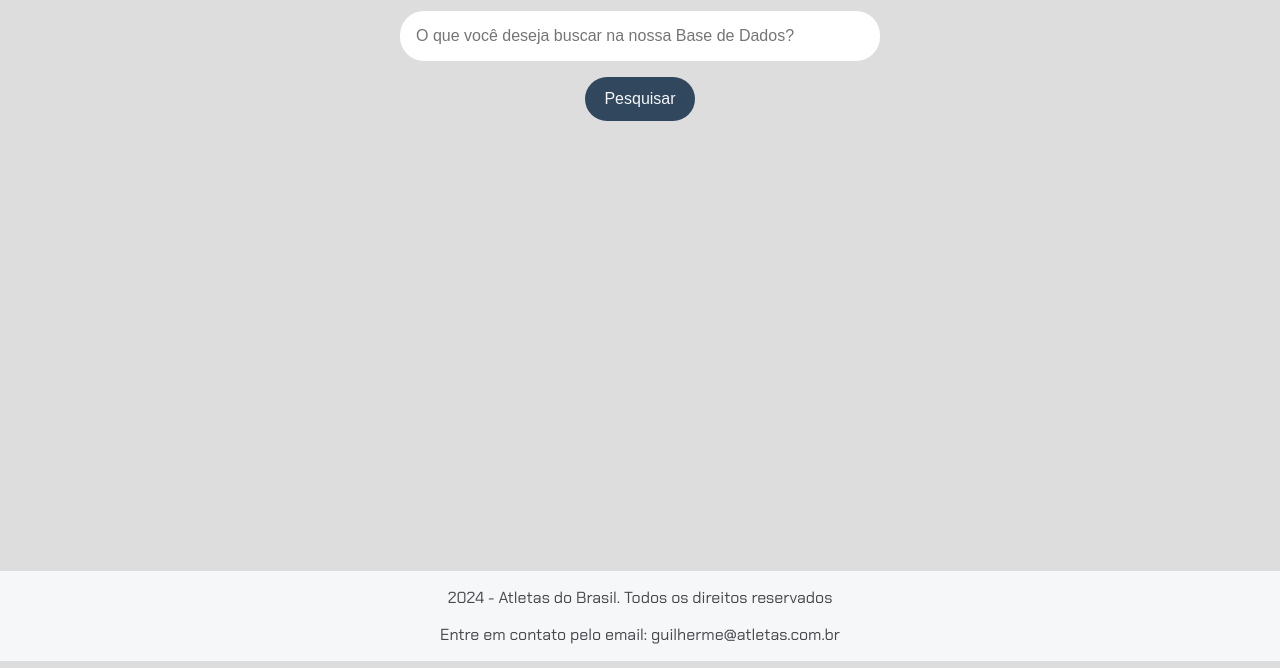
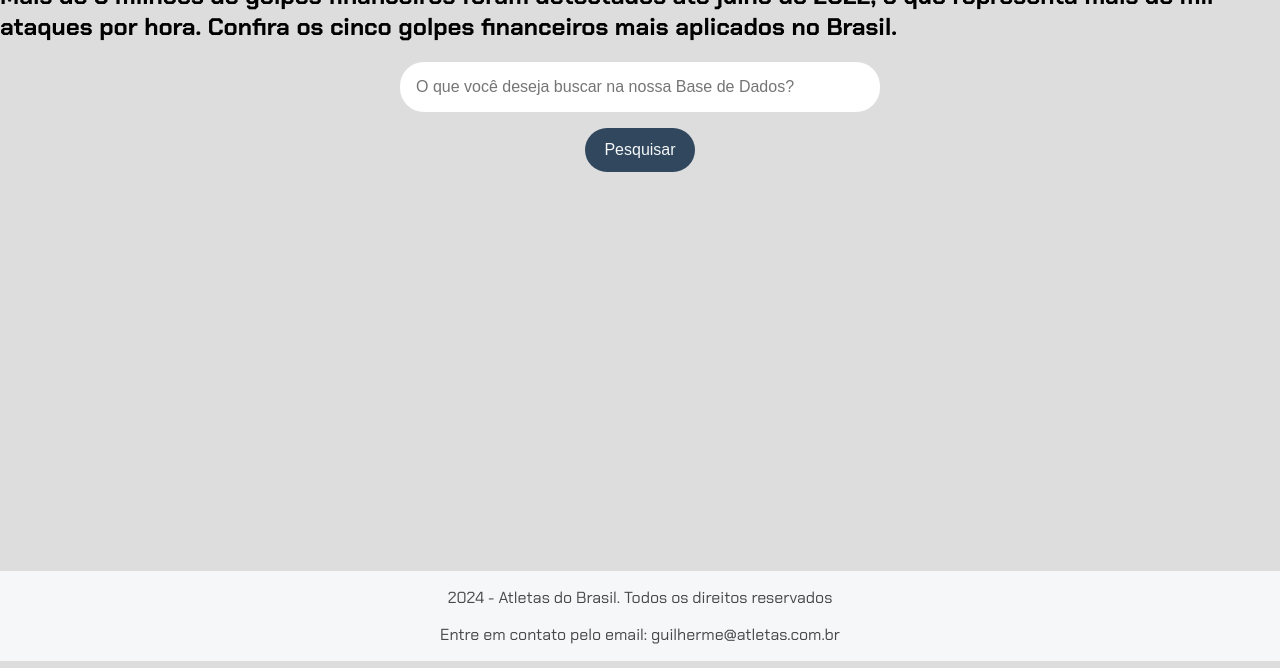
Before and after one commit to zenildo7840/CyberCrimesNoBrasil, a plain HTML site: page index.html in a window 1280 px wide. Shown: the part 139-807 px from the top of the page. Drawn offline with Linux system fonts and the light colour scheme.

Commit message:
Update index.html

```diff
--- a/index.html
+++ b/index.html
@@ -14,6 +14,7 @@
   </header>
   <main>
       <section>
+          <h2>Mais de 5 milhões de golpes financeiros foram detectados até julho de 2022, o que representa mais de mil ataques por hora. Confira os cinco golpes financeiros mais aplicados no Brasil.</h2>
           <input type="text" placeholder="O que você deseja buscar na nossa Base de Dados?" id="campo-pesquisa">
           <button onclick="pesquisar()">Pesquisar</button>
       </section>
```
